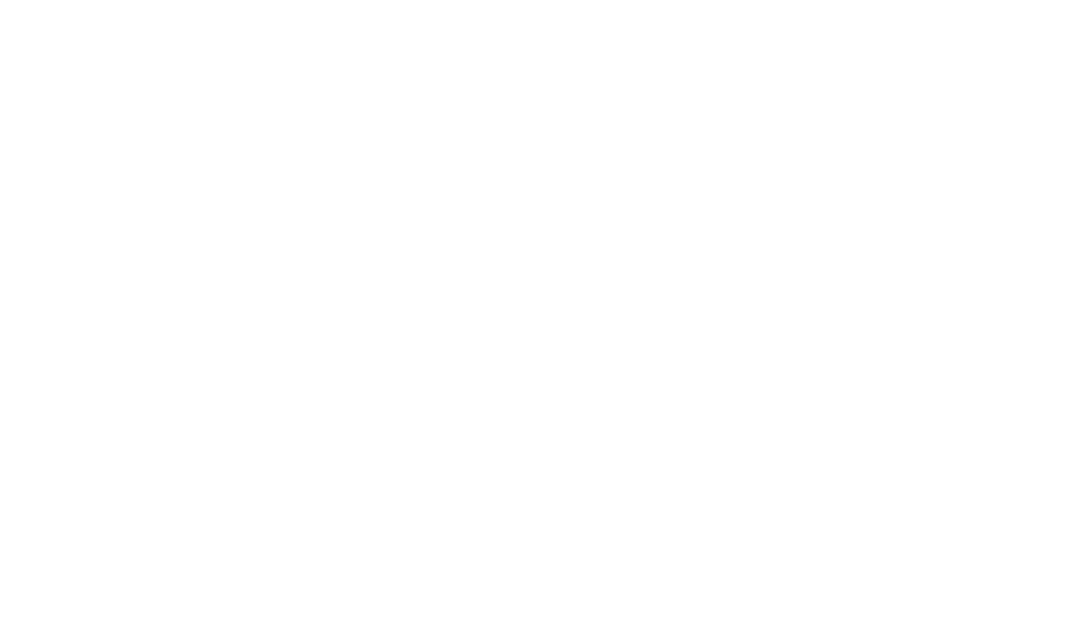
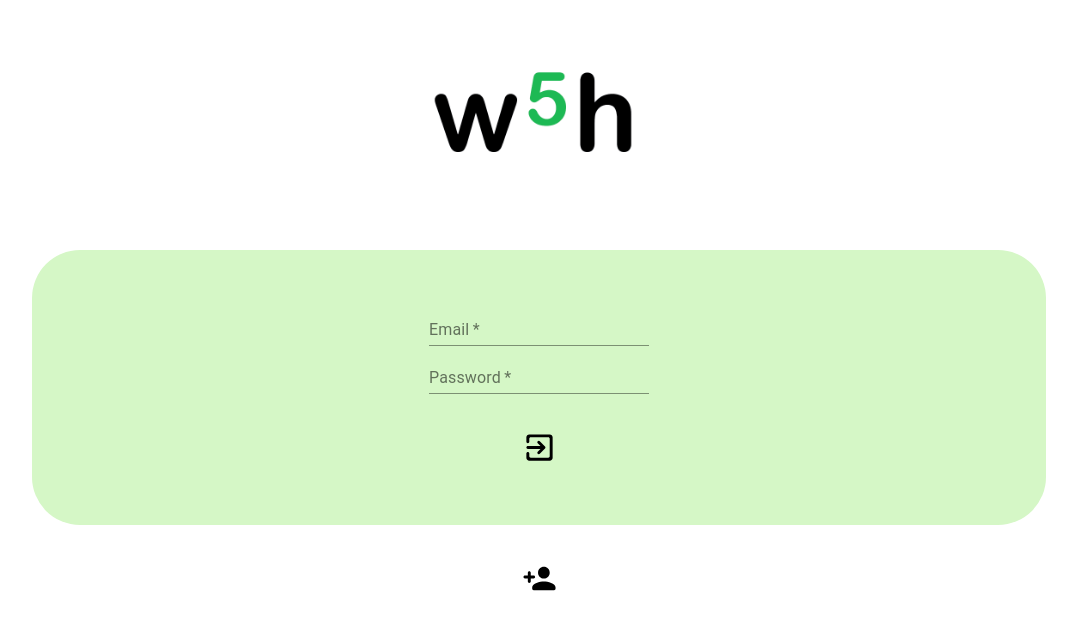
Before and after one commit to daniel-sungwon-lee/w5h, a React (Create React App) app: page /auth in a window 1280 px wide. Shown: the top 630 px of the page, without its empty margins (101-1178 px from the left). Built offline with nearby package versions, Linux system fonts and the light colour scheme.

Commit message:
added login

```diff
--- a/package.json
+++ b/package.json
@@ -4,6 +4,7 @@
   "private": true,
   "dependencies": {
     "@material-ui/core": "^4.11.3",
+    "@material-ui/icons": "^4.11.2",
     "@testing-library/jest-dom": "^5.11.9",
     "@testing-library/react": "^11.2.5",
     "@testing-library/user-event": "^12.7.3",
@@ -14,6 +15,8 @@
     "pg": "^8.5.1",
     "react": "^17.0.1",
     "react-dom": "^17.0.1",
+    "react-router-dom": "^5.2.0",
+    "react-router-page-transition": "^3.1.0",
     "react-scripts": "4.0.3",
     "web-vitals": "^1.1.0"
   },
@@ -23,6 +26,7 @@
     "test": "react-scripts test",
     "eject": "react-scripts eject"
   },
+  "proxy": "http://localhost:3001",
   "eslintConfig": {
     "extends": [
       "react-app",
--- a/public/index.html
+++ b/public/index.html
@@ -12,6 +12,8 @@
       content="A web app that helps job seekers keep track of their job applications">
     <meta name="author" content="Daniel Sungwon Lee">
     <title>W5H</title>
+    <link rel="stylesheet" href="https://cdn.jsdelivr.net/npm/bootstrap@4.6.0/dist/css/bootstrap.min.css"
+      integrity="sha384-B0vP5xmATw1+K9KRQjQERJvTumQW0nPEzvF6L/Z6nronJ3oUOFUFpCjEUQouq2+l" crossorigin="anonymous">
   </head>
   <body>
     <div id="root"></div>
--- a/src/App.js
+++ b/src/App.js
@@ -1,9 +1,19 @@
 import './App.css';
+import React from 'react';
+import {
+  Switch,
+  Route
+} from 'react-router-dom';
+import Auth from './auth';
 
 export default function App() {
   return (
-    <div className="App">
+    <Switch>
 
-    </div>
+      <Route exact path="/auth">
+        <Auth className="App" />
+      </Route>
+
+    </Switch>
   );
 }
--- /dev/null
+++ b/src/auth.jsx
@@ -0,0 +1,81 @@
+import React, { Component } from 'react';
+import TextField from '@material-ui/core/TextField'
+import IconButton from '@material-ui/core/IconButton'
+import ExitToAppRoundedIcon from '@material-ui/icons/ExitToAppRounded';
+import PersonAddRoundedIcon from '@material-ui/icons/PersonAddRounded';
+
+const form = {
+  background: "#D5F7C6",
+  borderRadius: "3rem",
+  margin: "0 3rem"
+}
+
+export default class Auth extends Component {
+  constructor(props) {
+    super(props)
+    this.state = {
+      path: 'login',
+      email: '',
+      password: ''
+    }
+    this.handleSwitch = this.handleSwitch.bind(this)
+    this.handleLogin = this.handleLogin.bind(this)
+  }
+
+  handleSwitch() {
+    this.setState({path: 'signUp'})
+  }
+
+  handleLogin(){
+    const { email, password } = this.state
+    const reqBody = { email, password }
+
+    fetch('/api/login', {
+      method: "POST",
+      headers: { 'Content-Type': 'application/json' },
+      body: JSON.stringify(reqBody)
+    })
+      .then(res => res.json())
+      .then(result => {
+
+      })
+  }
+
+  render() {
+    if (this.state.path === 'login') {
+      return (
+        <div className="container d-flex flex-wrap justify-content-center">
+          <div className="w-100 text-center">
+            <img width="250" src="/images/w5h.png" alt="W5H logo" />
+          </div>
+          <div className="w-100 p-5 text-center" style={form}>
+            <form onSubmit = {this.handleLogin} className="d-flex flex-column">
+              <div className="d-flex flex-column align-items-center">
+                <TextField id ="email" label="Email" required type="email" />
+                <TextField id="password" label="Password" type="password" required />
+              </div>
+              <div className="text-center mt-4">
+                <IconButton style={{color: "black"}} type="submit">
+                  <ExitToAppRoundedIcon fontSize="large" />
+                </IconButton>
+              </div>
+            </form>
+          </div>
+          <div>
+            <IconButton className="mt-4" onClick={this.handleSwitch}>
+              <PersonAddRoundedIcon style={{color: "black"}} fontSize="large" />
+            </IconButton>
+          </div>
+        </div>
+      )
+
+    } else {
+      return (
+        <div>
+          <img src="wh5.png" alt="W5H logo" />
+        </div>
+      )
+    }
+  }
+
+}
--- a/src/index.js
+++ b/src/index.js
@@ -3,10 +3,13 @@
 import './index.css';
 import App from './App';
 import reportWebVitals from './reportWebVitals';
+import { BrowserRouter as Router } from 'react-router-dom';
 
 ReactDOM.render(
   <React.StrictMode>
-    <App />
+    <Router>
+      <App />
+    </Router>
   </React.StrictMode>,
   document.getElementById('root')
 );
```
Also changed, not shown: 1 other file (tests, documents, lock files or other folders).
